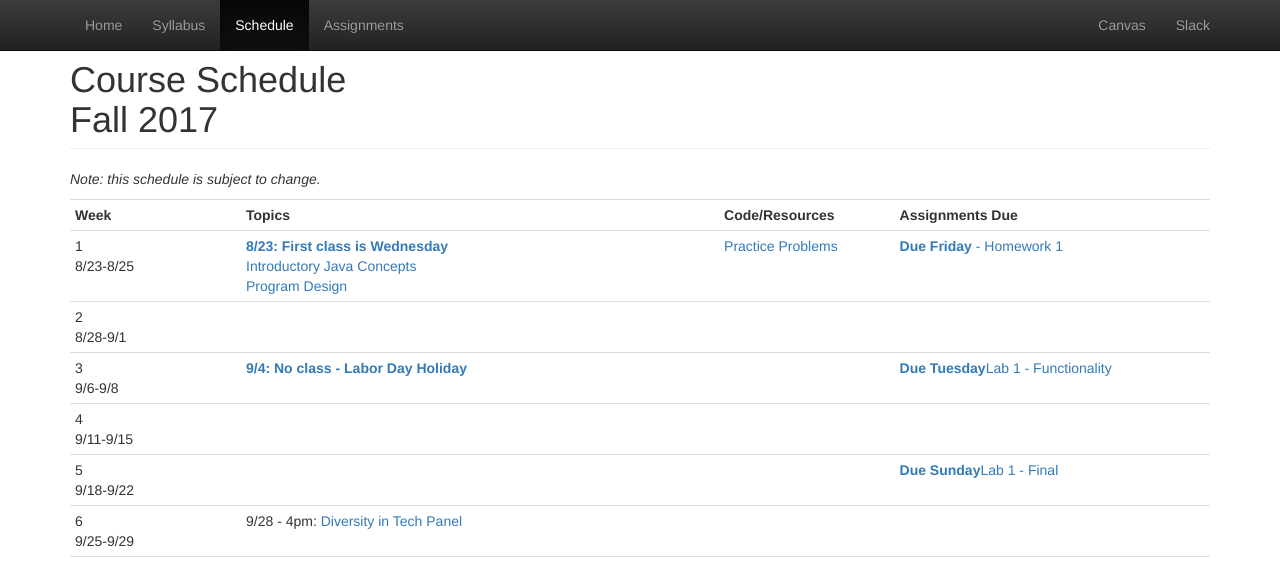
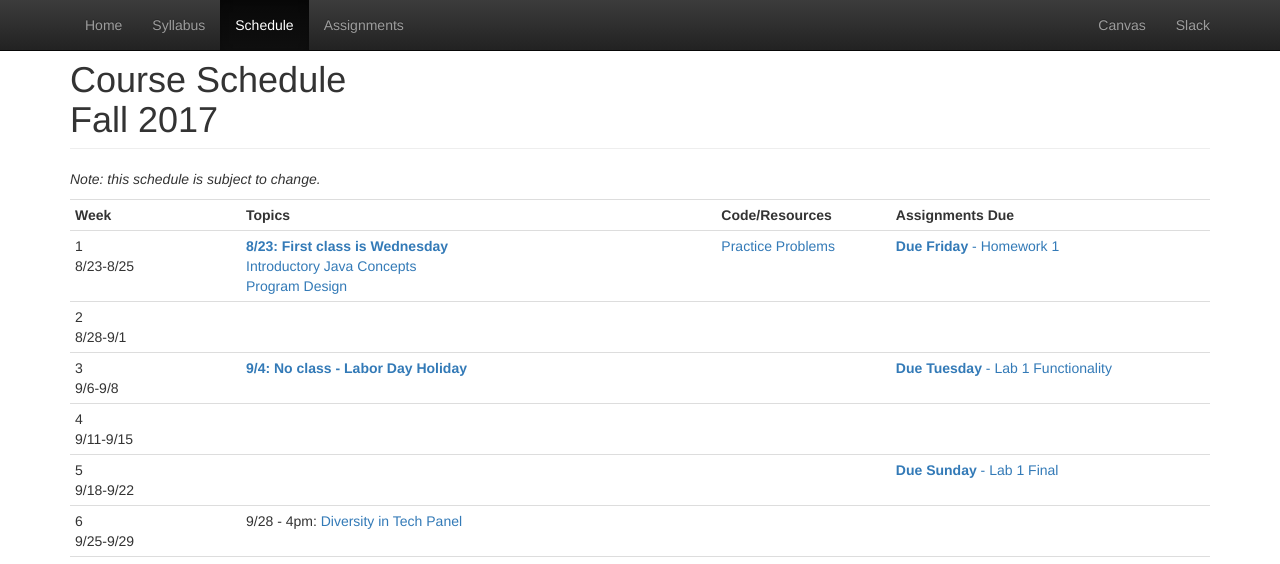
Before and after one commit to CS514-F17/cs514-f17.github.io, a Jekyll site: the page built from schedule.html, in a window 1280 px wide and 1188 px high. Shown: the top 564 px of the window. Built offline with Jekyll 4.4.1, drawn with Linux system fonts in a browser that asks for light colours.

Commit message:
fix formatting

```diff
--- a/schedule.html
+++ b/schedule.html
@@ -78,7 +78,7 @@
 		<a href="https://github.com/CS514-F17/code/blob/master/StudentTest.java">StudentTest.java</a><br/> -->
 		</td>
 		<td>
- 				<a href="https://github.com/CS514-F17/Lab1/blob/master/README.md"><strong>Due Tuesday</strong>Lab 1 - Functionality</a>
+ 				<a href="https://github.com/CS514-F17/Lab1/blob/master/README.md"><strong>Due Tuesday</strong> - Lab 1 Functionality</a>
 		</td>
 	</tr>
 	<tr>
@@ -113,7 +113,7 @@
 	<a href="https://github.com/CS514-F17/notes/blob/master/SampleExam1.pdf">Sample Exam 1</a><br/> -->
 		</td>
 		<td>
- 				<a href="https://github.com/CS514-F17/Lab1/blob/master/README.md"><strong>Due Sunday</strong>Lab 1 - Final</a>
+ 				<a href="https://github.com/CS514-F17/Lab1/blob/master/README.md"><strong>Due Sunday</strong> - Lab 1 Final</a>
 
 		</td>
 	</tr>
```
